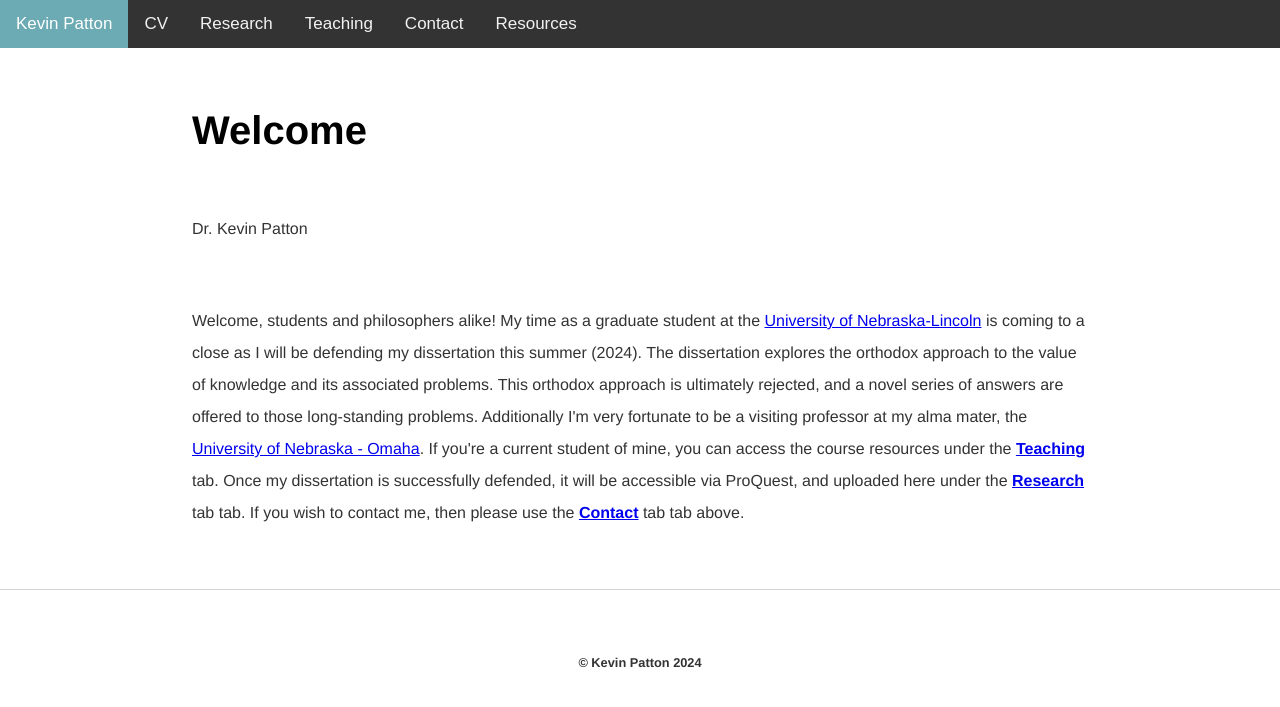
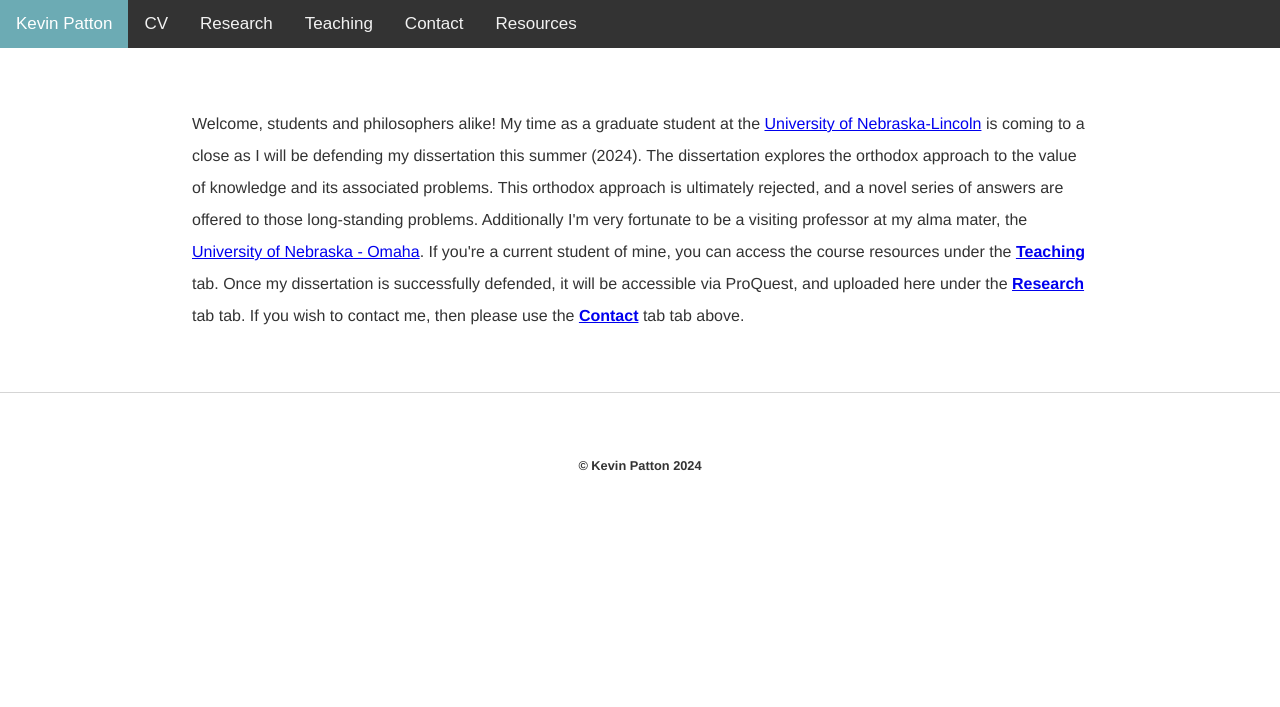
Before and after one commit to kevinjpatton/kevinjpatton.github.io, a Jekyll site: the page built from test.html, in a window 1280 px wide. Shown: the top 707 px of the page. Built offline with Jekyll 4.4.1, drawn with Linux system fonts in a browser that asks for light colours; Markdown is read by kramdown in place of the engine named in the settings.

Commit message:
Update test.html

```diff
--- a/test.html
+++ b/test.html
@@ -2,12 +2,6 @@
 layout: test
 title: Test
 ---
-<div class="hero-image">
-  <div class="hero-text">
-    <h1>Welcome</h1>
-    <p>Dr. Kevin Patton</p>
-  </div>
-</div>
 <!-- /.blurb -->
 <div class="blurb">
 <p>Welcome, students and philosophers alike! My time as a graduate student at the  <a href="http://www.unl.edu/philosophy/graduate-students#patton" target="_blank">University of Nebraska-Lincoln</a> is coming to a close as I will be defending my dissertation this summer (2024). The dissertation explores the orthodox approach to the value of knowledge and its associated problems. This orthodox approach is ultimately rejected, and a novel series of answers are offered to those long-standing problems. Additionally I'm very fortunate to be a visiting professor at my alma mater, the <a href="https://www.unomaha.edu/college-of-arts-and-sciences/philosophy/about-us/directory/kevin-patton.php" target="_blank">University of Nebraska - Omaha</a>. If you're a current student of mine, you can access the course resources under the <b><a href="/teaching/index.html" >Teaching</a></b> tab. Once my dissertation is successfully defended, it will be accessible via ProQuest, and uploaded here under the <b><a href="/teaching/index.html">Research</a></b> tab tab. If you wish to contact me, then please use the <b><a href="/teaching/index.html">Contact</a></b> tab tab above.</p>
```
